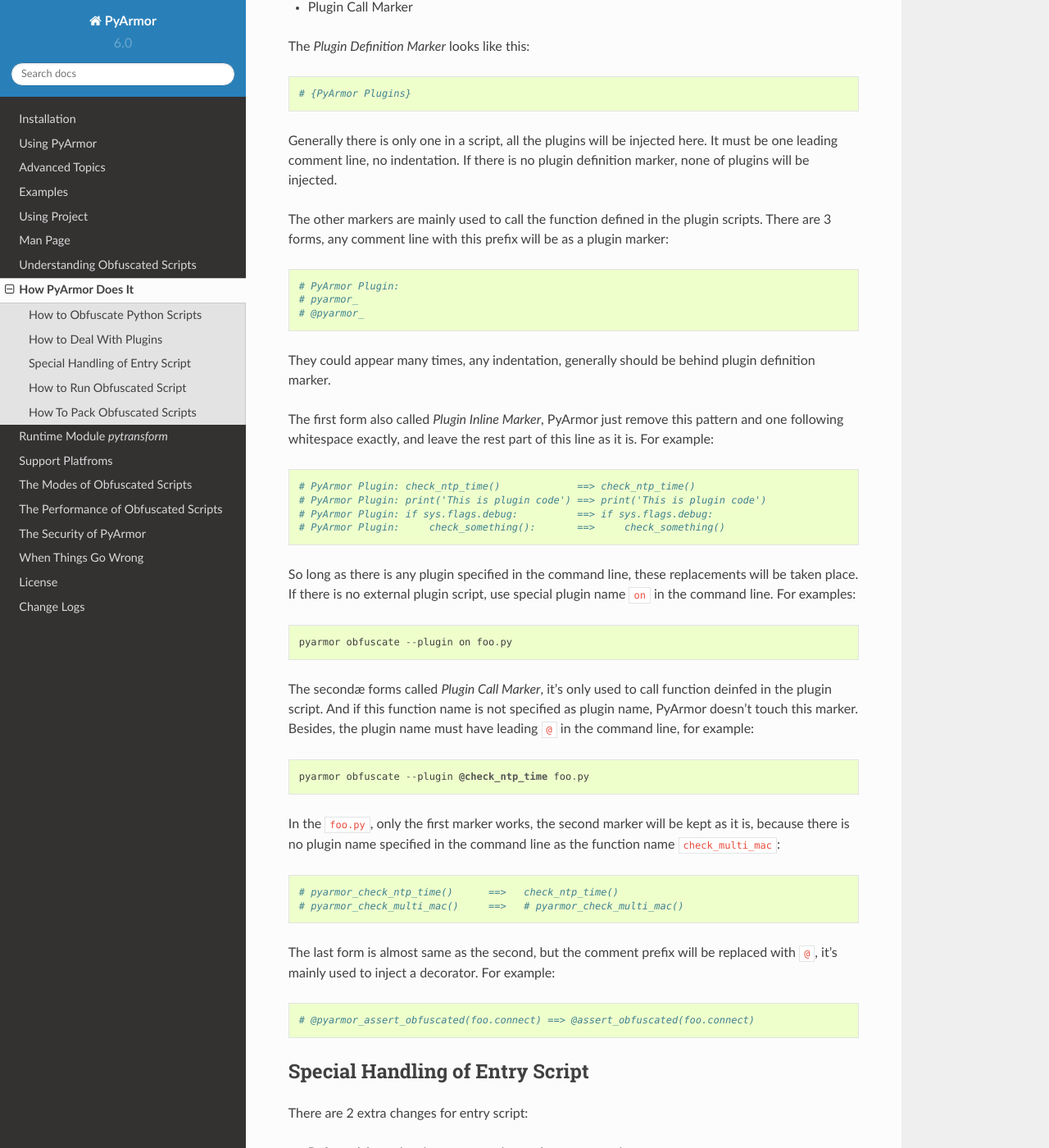
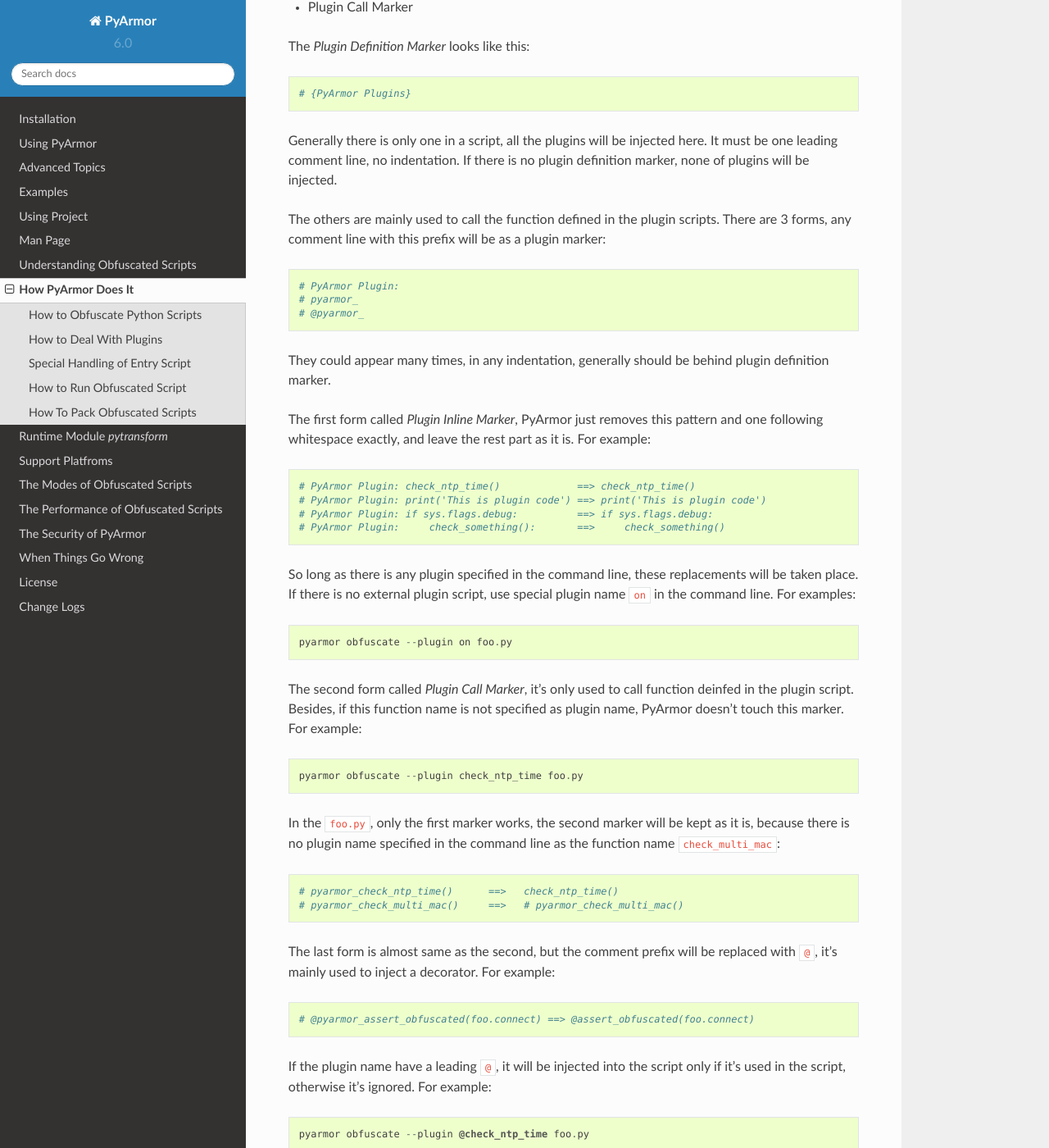
Before and after one commit to dashingsoft/pyarmor, a Sphinx documentation site: the page built from docs/how-to-do.rst, in a window 1280 px wide and 1400 px high, scrolled down 2593 px. Shown: the whole window at 82% size. Built offline with Sphinx 7.4.7 and the Read the Docs theme 2.0.0, drawn with Linux system fonts in a browser that asks for light colours; some of the changed text lies outside the part shown.

Commit message:
Refine plugin doc

```diff
--- a/docs/how-to-do.rst
+++ b/docs/how-to-do.rst
@@ -26,6 +26,7 @@
 Python script. That is to say:
 
 **The original python scripts can be replaced with obfuscated scripts seamlessly.**
+
 
 .. _how to obfuscate scripts:
 
@@ -129,7 +130,7 @@
 here. It must be one leading comment line, no indentation. If there is no plugin
 definition marker, none of plugins will be injected.
 
-The other markers are mainly used to call the function defined in the plugin
+The others are mainly used to call the function defined in the plugin
 scripts. There are 3 forms, any comment line with this prefix will be as a
 plugin marker::
 
@@ -137,12 +138,12 @@
     # pyarmor_
     # @pyarmor_
 
-They could appear many times, any indentation, generally should be behind plugin
-definition marker.
+They could appear many times, in any indentation, generally should be behind
+plugin definition marker.
 
-The first form also called `Plugin Inline Marker`, PyArmor just remove this
-pattern and one following whitespace exactly, and leave the rest part of this
-line as it is. For example::
+The first form called `Plugin Inline Marker`, PyArmor just removes this pattern
+and one following whitespace exactly, and leave the rest part as it is. For
+example::
 
     # PyArmor Plugin: check_ntp_time()             ==> check_ntp_time()
     # PyArmor Plugin: print('This is plugin code') ==> print('This is plugin code')
@@ -155,12 +156,11 @@
 
     pyarmor obfuscate --plugin on foo.py
 
-The secondæ forms called `Plugin Call Marker`, it's only used to call function
-deinfed in the plugin script. And if this function name is not specified as
-plugin name, PyArmor doesn't touch this marker. Besides, the plugin name must
-have leading ``@`` in the command line, for example::
+The second form called `Plugin Call Marker`, it's only used to call function
+deinfed in the plugin script. Besides, if this function name is not specified as
+plugin name, PyArmor doesn't touch this marker. For example::
 
-    pyarmor obfuscate --plugin @check_ntp_time foo.py
+    pyarmor obfuscate --plugin check_ntp_time foo.py
 
 In the ``foo.py``, only the first marker works, the second marker will be kept
 as it is, because there is no plugin name specified in the command line as the
@@ -173,6 +173,17 @@
 replaced with ``@``, it's mainly used to inject a decorator. For example::
 
     # @pyarmor_assert_obfuscated(foo.connect) ==> @assert_obfuscated(foo.connect)
+
+If the plugin name have a leading ``@``, it will be injected into the script
+only if it's used in the script, otherwise it's ignored. For example::
+
+    pyarmor obfuscate --plugin @check_ntp_time foo.py
+
+In the script ``foo.py`` must call plugin function ``check_ntp_time`` by one of
+`Plugin Call Marker`, other form doesn't work::
+
+    # pyarmor_check_ntp_time()
+
 
 .. _special handling of entry script:
 
@@ -261,6 +272,7 @@
 
 After the entry script is obfuscated, the :ref:`Bootstrap Code` will be inserted
 at the beginning of the obfuscated script.
+
 
 .. _how to run obfuscated scripts:
 
```
